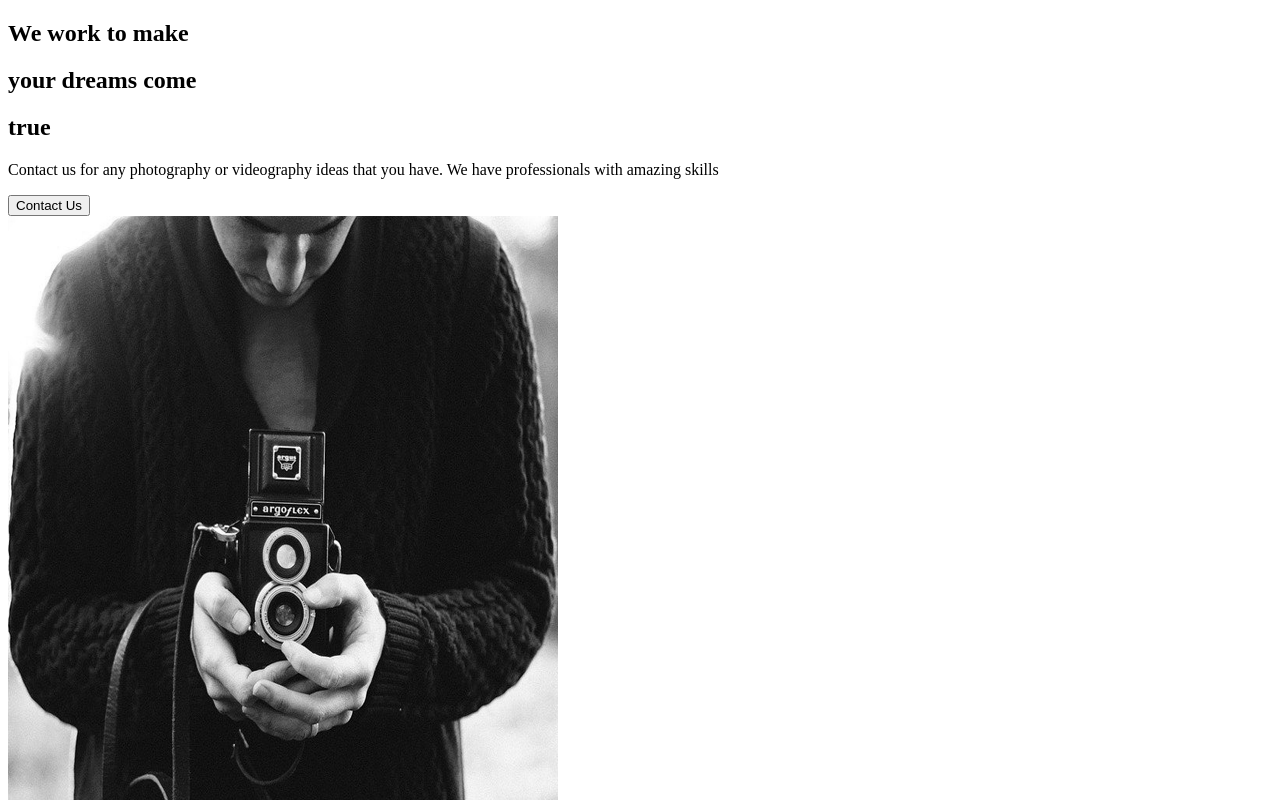
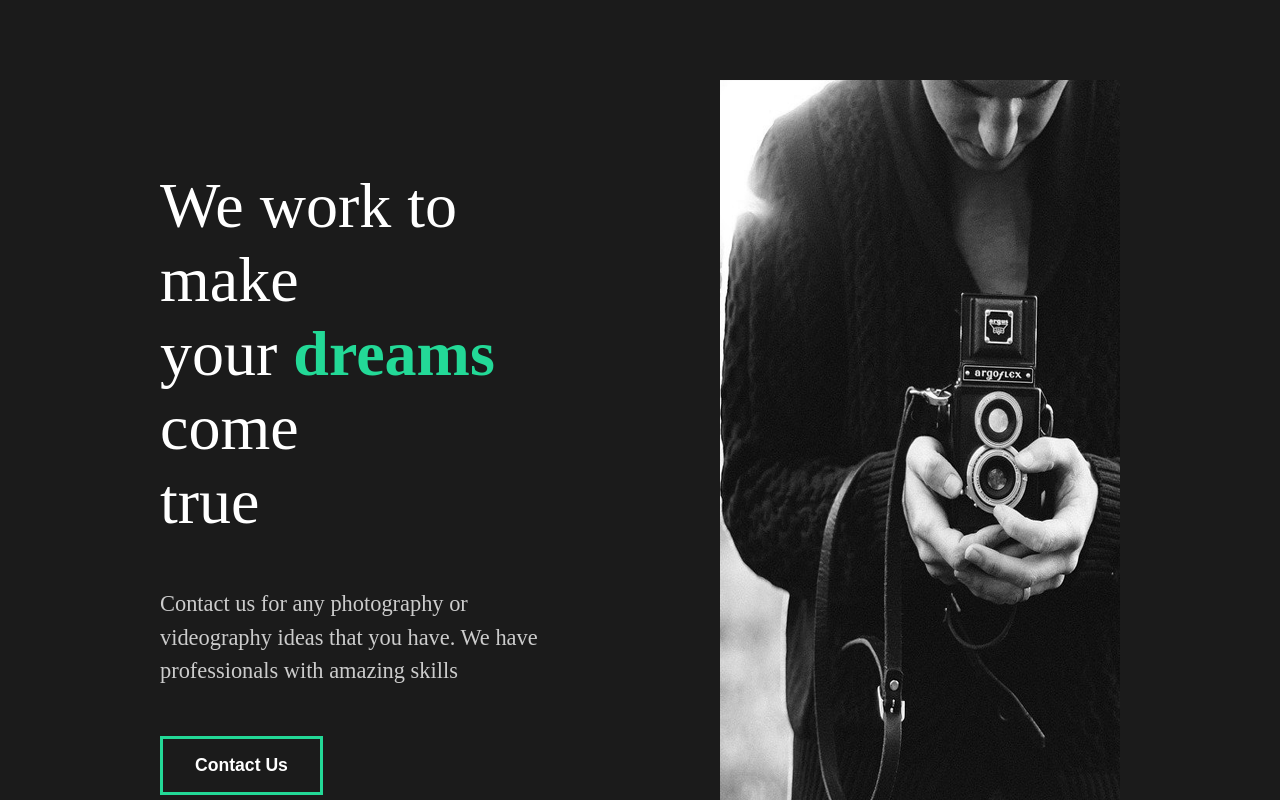
Before and after one commit to Roman-Krytskyi/react-capture, a React (Create React App) app: page / in a window 1280 px wide. Shown: the top 800 px of the page. Built offline with nearby package versions, Linux system fonts and the light colour scheme.

Commit message:
5. Styles added

```diff
--- a/src/App.js
+++ b/src/App.js
@@ -1,9 +1,12 @@
-//importing components
+//Blobal Style
+import GlobalStyle from './components/GlobalStyle';
+//Importing Components
 import AboutUs from './pages/AboutUs';
 
 function App() {
   return (
     <div className="App">
+      <GlobalStyle />
       <AboutUs />
     </div>
   );
--- a/src/components/AboutSection.js
+++ b/src/components/AboutSection.js
@@ -1,33 +1,61 @@
 import home1 from '../img/home1.png';
+//Styleed
+import styled from 'styled-components';
 
 const AboutSection = () => {
   return (
-    <div>
-      <div className="description">
+    <About>
+      <Description>
         <div className="title">
-          <div className="hide">
+          <Hide>
             <h2>We work to make</h2>
-          </div>
-          <div className="hide">
+          </Hide>
+          <Hide>
             <h2>
               your <span>dreams</span> come
             </h2>
-          </div>
-          <div className="hide">
+          </Hide>
+          <Hide>
             <h2>true</h2>
-          </div>
+          </Hide>
         </div>
         <p>
           Contact us for any photography or videography ideas that you have. We
           have professionals with amazing skills
         </p>
         <button>Contact Us</button>
-        <div className="img">
-          <img src={home1} alt="guy with a camera" />
-        </div>
-      </div>
-    </div>
+      </Description>
+      <Img>
+        <img src={home1} alt="guy with a camera" />
+      </Img>
+    </About>
   );
 };
 
+//Styled Component
+const About = styled.div`
+  min-height: 90vh;
+  display: flex;
+  align-items: center;
+  justify-content: space-between;
+  padding: 5rem 10rem;
+  color: white;
+`;
+const Description = styled.div`
+  flex: 1;
+  padding-right: 10rem;
+  h2 {
+    font-weight: lighter;
+  }
+`;
+
+const Img = styled.div`
+  flex: 1;
+  overflow: hidden;
+`;
+
+const Hide = styled.div`
+  overflow: hidden;
+`;
+
 export default AboutSection;
--- /dev/null
+++ b/src/components/GlobalStyle.js
@@ -0,0 +1,54 @@
+import { createGlobalStyle } from 'styled-components';
+
+const GlobalStyle = createGlobalStyle`
+    * {
+        margin: 0;
+        padding: 0;
+        box-sizing: border-box;
+    }
+
+    body {
+        background: #1b1b1b;
+
+    }
+
+    button {
+        font-weight: bold;
+        font-size: 1.1rem;
+        cursor: pointer;
+        padding: 1rem 2rem;
+        border: 3px solid #23d997;
+        background: transparent;
+        color: white;
+        transition: all 0.5s ease;
+        &:hover {
+            background-color:#23d997;
+            color: white;
+        }
+    }
+    h2{
+        font-weight: lighter;
+        font-size: 4rem;
+    }
+    h3{
+        color: white;
+    }
+    h4{
+        font-weight: bold;
+    }
+    span{
+        font-weight:bold;
+        color: #23d997;
+    }
+    a{
+        font-size: 1.1rem;
+    }
+    p{
+        padding: 3rem 0rem;
+        color: #ccc;
+        font-size: 1.4rem;
+        line-height: 150%;
+    }
+`;
+
+export default GlobalStyle;
```
